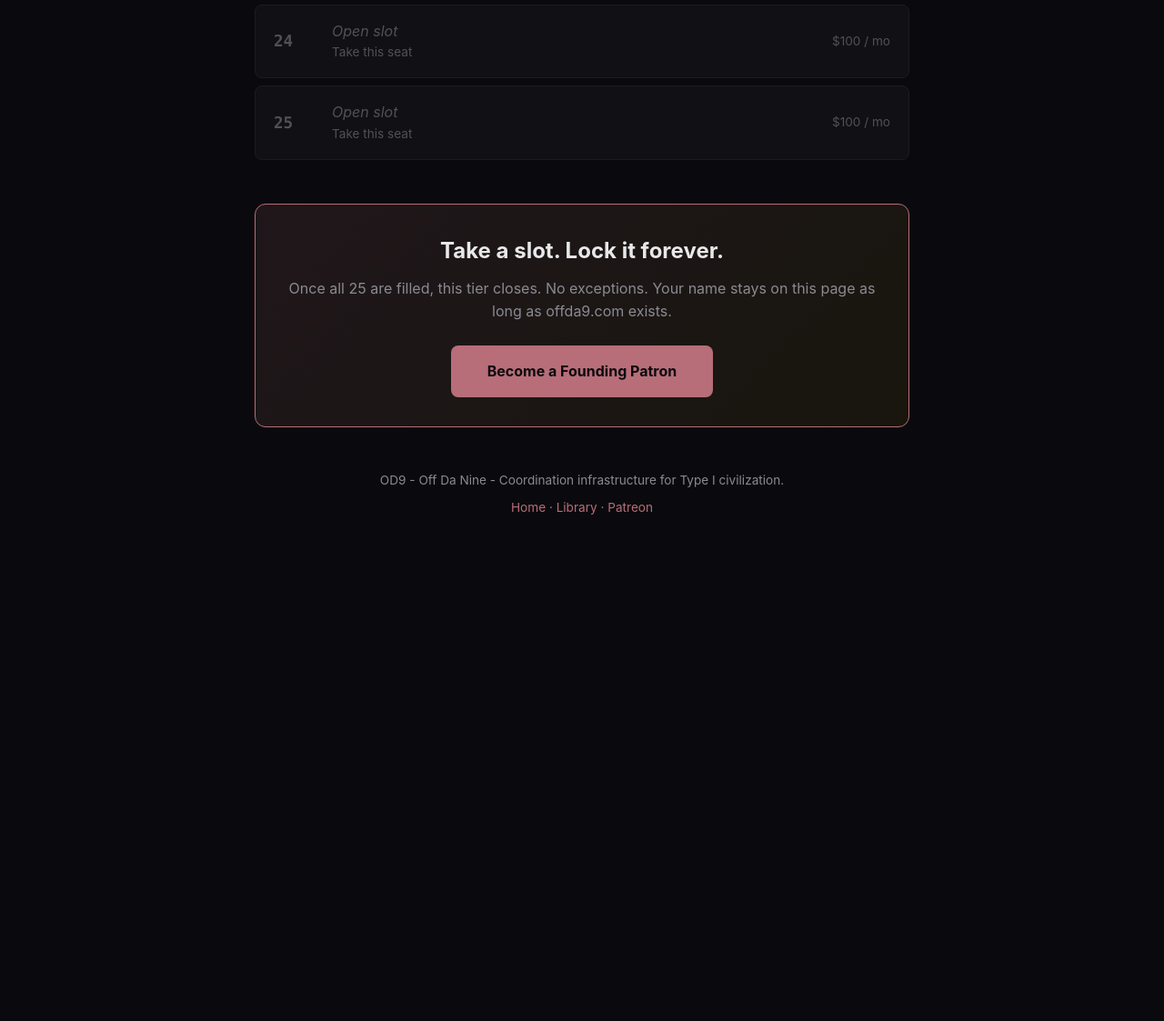
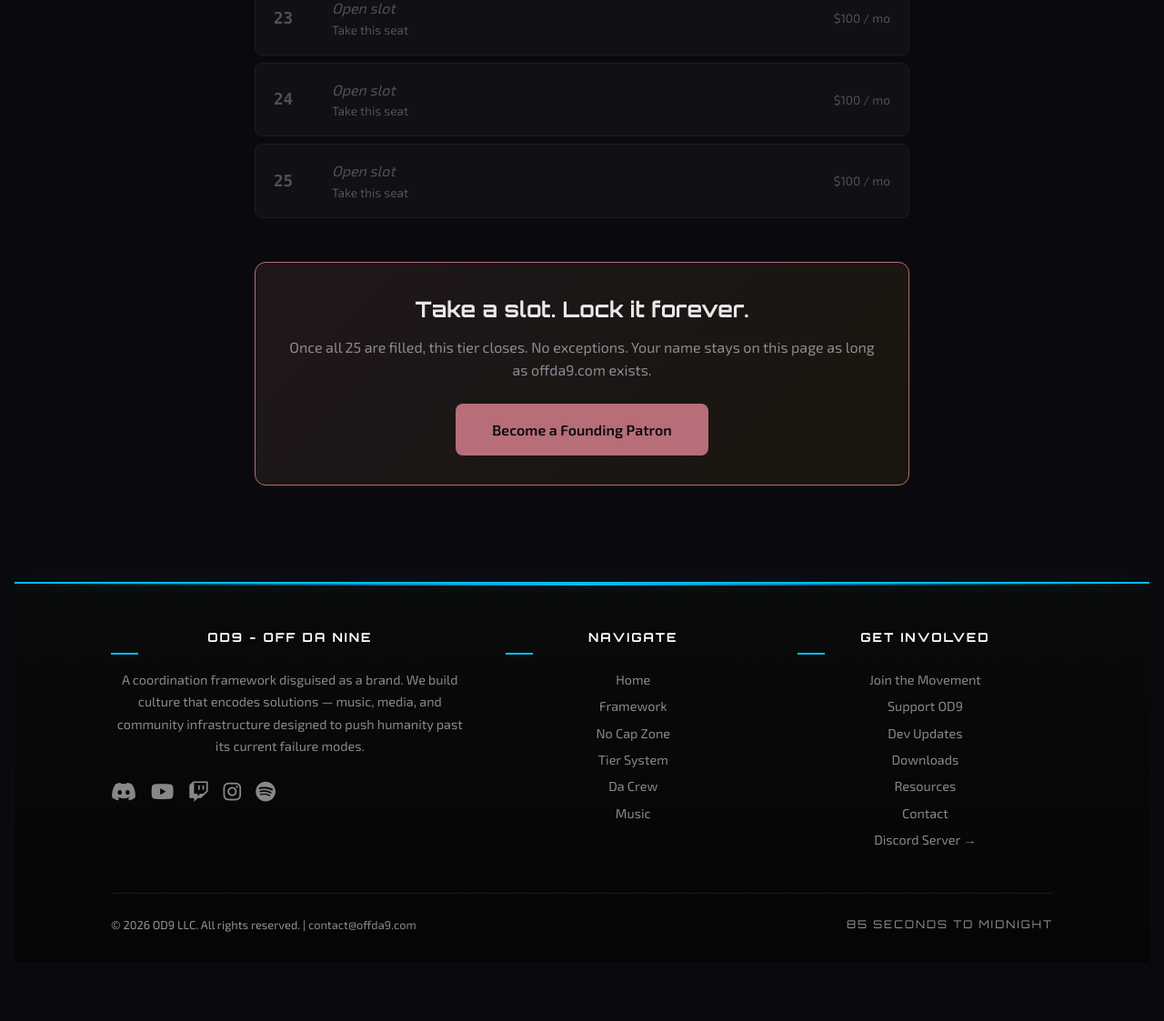
Before and after one commit to theultimaterage/od9-website, a PHP site: page /od9/founders.php in a window 1280 px wide. Shown: the part 2499-3622 px from the top of the page at 91% size. Before the commit the page ends 3065 px from the top, so only its background shows below. Run offline with PHP 8.4, Linux system fonts and the light colour scheme; data that the repository does not hold is empty.

Commit message:
feat(web): put shared nav + footer on the four standalone landings (#13)
founders/ecosystem/progress/wake-up already rendered through head.php but had
no top nav, no universal "Join the List" topbar, and no footer — so a visitor
landing there had no legal links and no way back into the site. Added
includes/nav.php + includes/footer.php to all four and offset each body by
var(--nav-height) to clear the fixed nav (wake-up's flex-centered body needed
the footer to stretch full-width, so .od9-footer now carries align-self:stretch
in the footer component — a no-op outside flex contexts, kept out of page CSS
to stay lint-clean).

founders.php: kept the rose-gold (it's the founding-tier color, --rg), but
swapped the off-brand Apple system font stack for OD9's Exo 2 body + Orbitron
headings/counter, so its typography matches the rest of the site.

web-template-lint CLEAN (41/41); all four verified live with nav + footer.

Co-Authored-By: Claude Opus 4.8 <noreply@anthropic.com>

```diff
--- a/public/ecosystem.php
+++ b/public/ecosystem.php
@@ -24,7 +24,7 @@ $page_og_description = '5 entities, one mission - how OD9, F.R.E.S.H., FTB, Syna
 <style>
 :root{--b:#00BFFF;--eb:#00A0FF;--rg:#B76E79;--gold:#FFD700;--purple:#A55FFF;--green:#00E89A;--orange:#FF8A3D;--d:#0A0A0A;--dd:#111;--c:#C0C0C0;--g:0 0 20px rgba(0,191,255,.45)}
 *{margin:0;padding:0;box-sizing:border-box}
-body{background:var(--d);color:var(--c);font-family:'Exo 2',sans-serif;min-height:100vh;padding:2rem 1rem 4rem;line-height:1.7}
+body{background:var(--d);color:var(--c);font-family:'Exo 2',sans-serif;min-height:100vh;padding:calc(var(--nav-height) + 1rem) 1rem 4rem;line-height:1.7}
 .wrap{max-width:880px;margin:0 auto}
 header{text-align:center;margin-bottom:3rem}
 .logo{display:inline-block;margin-bottom:1.25rem}
@@ -61,6 +61,7 @@ h1{font-family:'Orbitron',sans-serif;font-size:clamp(1.8rem,5vw,2.6rem);font-wei
 </style>
 </head>
 <body>
+<?php $current_page = ''; include('includes/nav.php'); ?>
 <div class="wrap">
   <header>
     <a href="index.php" class="logo"><img width="1408" height="768" src="images/logos/od9-logo.png" alt="OD9"></a>
@@ -211,5 +212,6 @@ h1{font-family:'Orbitron',sans-serif;font-size:clamp(1.8rem,5vw,2.6rem);font-wei
     <a href="https://discord.gg/spgmrXVMWq" target="_blank">Discord</a>
   </div>
 </div>
+<?php include('includes/footer.php'); ?>
 </body>
 </html>
--- a/public/founders.php
+++ b/public/founders.php
@@ -88,15 +88,16 @@ $page_slug = 'founders.php';
   }
   * { box-sizing: border-box; margin: 0; padding: 0; }
   body {
-    font-family: -apple-system, BlinkMacSystemFont, "Segoe UI", system-ui, sans-serif;
+    font-family: 'Exo 2', sans-serif;
     background: var(--bg);
     color: var(--fg);
     line-height: 1.6;
-    padding: 2rem 1rem 4rem;
+    padding: calc(var(--nav-height) + 1rem) 1rem 4rem;
   }
   .container { max-width: 720px; margin: 0 auto; }
   header { text-align: center; margin-bottom: 3rem; }
   h1 {
+    font-family: 'Orbitron', sans-serif;
     font-size: clamp(1.8rem, 5vw, 2.8rem);
     font-weight: 700;
     background: linear-gradient(135deg, var(--rose-gold), var(--gold));
@@ -117,6 +118,7 @@ $page_slug = 'founders.php';
     margin: 1rem auto;
   }
   .counter-num {
+    font-family: 'Orbitron', sans-serif;
     font-size: 3rem;
     font-weight: 800;
     color: var(--rose-gold);
@@ -169,7 +171,7 @@ $page_slug = 'founders.php';
     border-radius: 12px;
     text-align: center;
   }
-  .cta-block h2 { font-size: 1.5rem; margin-bottom: 0.6rem; }
+  .cta-block h2 { font-family: 'Orbitron', sans-serif; font-size: 1.5rem; margin-bottom: 0.6rem; }
   .cta-block p { color: var(--fg-dim); margin-bottom: 1.5rem; }
   .cta-btn {
     display: inline-block;
@@ -196,6 +198,7 @@ $page_slug = 'founders.php';
 </style>
 </head>
 <body>
+<?php $current_page = ''; include('includes/nav.php'); ?>
 <div class="container">
   <header>
     <h1>The First 25</h1>
@@ -254,14 +257,7 @@ $page_slug = 'founders.php';
     </div>
   <?php endif; ?>
 
-  <footer>
-    <p>OD9 - Off Da Nine - Coordination infrastructure for Type I civilization.</p>
-    <p style="margin-top: 0.5rem;">
-      <a href="/">Home</a> &middot;
-      <a href="/library.php">Library</a> &middot;
-      <a href="<?= PATREON_URL ?>" target="_blank" rel="noopener">Patreon</a>
-    </p>
-  </footer>
 </div>
+<?php include('includes/footer.php'); ?>
 </body>
 </html>
--- a/public/includes/footer.php
+++ b/public/includes/footer.php
@@ -6,7 +6,7 @@
  */
 ?>
 <style>
-.od9-footer{background:linear-gradient(180deg,#0a0a0a 0%,#050505 100%);border-top:2px solid #00BFFF;margin-top:4rem;padding:0;font-family:'Exo 2','Rajdhani',sans-serif;position:relative}
+.od9-footer{background:linear-gradient(180deg,#0a0a0a 0%,#050505 100%);border-top:2px solid #00BFFF;margin-top:4rem;padding:0;font-family:'Exo 2','Rajdhani',sans-serif;position:relative;align-self:stretch}
 .od9-footer::before{content:'';position:absolute;top:0;left:0;width:100%;height:2px;background:linear-gradient(90deg,transparent,#00BFFF,transparent);box-shadow:0 0 20px rgba(0,191,255,0.4)}
 .footer-inner{max-width:1100px;margin:0 auto;padding:3rem 2rem 2rem}
 .footer-grid{display:grid;grid-template-columns:1.4fr 1fr 1fr;gap:2.5rem;margin-bottom:2.5rem}
--- a/public/progress.php
+++ b/public/progress.php
@@ -88,7 +88,7 @@ $page_slug = 'progress.php';
 <style>
 :root{--b:#00BFFF;--eb:#00A0FF;--rg:#B76E79;--gold:#FFD700;--d:#0A0A0A;--dd:#111;--c:#C0C0C0;--g:0 0 20px rgba(0,191,255,.45)}
 *{margin:0;padding:0;box-sizing:border-box}
-body{background:var(--d);color:var(--c);font-family:'Exo 2',sans-serif;min-height:100vh;padding:2rem 1rem 4rem}
+body{background:var(--d);color:var(--c);font-family:'Exo 2',sans-serif;min-height:100vh;padding:calc(var(--nav-height) + 1rem) 1rem 4rem}
 .wrap{max-width:840px;margin:0 auto}
 header{text-align:center;margin-bottom:3rem}
 .logo{display:inline-block;margin-bottom:1.25rem}
@@ -129,6 +129,7 @@ h1{font-family:'Orbitron',sans-serif;font-size:clamp(1.8rem,5vw,2.6rem);font-wei
 </style>
 </head>
 <body>
+<?php $current_page = ''; include('includes/nav.php'); ?>
 <div class="wrap">
   <header>
     <a href="index.php" class="logo"><img width="1408" height="768" src="images/logos/od9-logo.png" alt="OD9"></a>
@@ -204,5 +205,6 @@ h1{font-family:'Orbitron',sans-serif;font-size:clamp(1.8rem,5vw,2.6rem);font-wei
     <a href="founders.php">Founding ledger</a>
   </div>
 </div>
+<?php include('includes/footer.php'); ?>
 </body>
 </html>
--- a/public/wake-up.php
+++ b/public/wake-up.php
@@ -11,7 +11,7 @@ $page_og_description = 'The systems are failing. The data proves it. Here\'s wha
 <style>
 :root{--b:#00BFFF;--eb:#00A0FF;--d:#0A0A0A;--dd:#111;--c:#C0C0C0;--g:0 0 20px rgba(0,191,255,.45)}
 *{margin:0;padding:0;box-sizing:border-box}
-body{background:var(--d);color:var(--c);font-family:'Exo 2',sans-serif;min-height:100vh;display:flex;flex-direction:column;align-items:center}
+body{background:var(--d);color:var(--c);font-family:'Exo 2',sans-serif;min-height:100vh;display:flex;flex-direction:column;align-items:center;padding-top:calc(var(--nav-height) + 1rem)}
 
 .landing{max-width:680px;margin:0 auto;padding:2rem 1.5rem 3rem;width:100%}
 
@@ -68,7 +68,7 @@ body{background:var(--d);color:var(--c);font-family:'Exo 2',sans-serif;min-heigh
 </style>
 </head>
 <body>
-
+<?php $current_page = ''; include('includes/nav.php'); ?>
 <div class="landing">
 
     <div class="logo-row">
@@ -201,5 +201,6 @@ body{background:var(--d);color:var(--c);font-family:'Exo 2',sans-serif;min-heigh
     });
 })();
 </script>
+<?php include('includes/footer.php'); ?>
 </body>
 </html>
```
